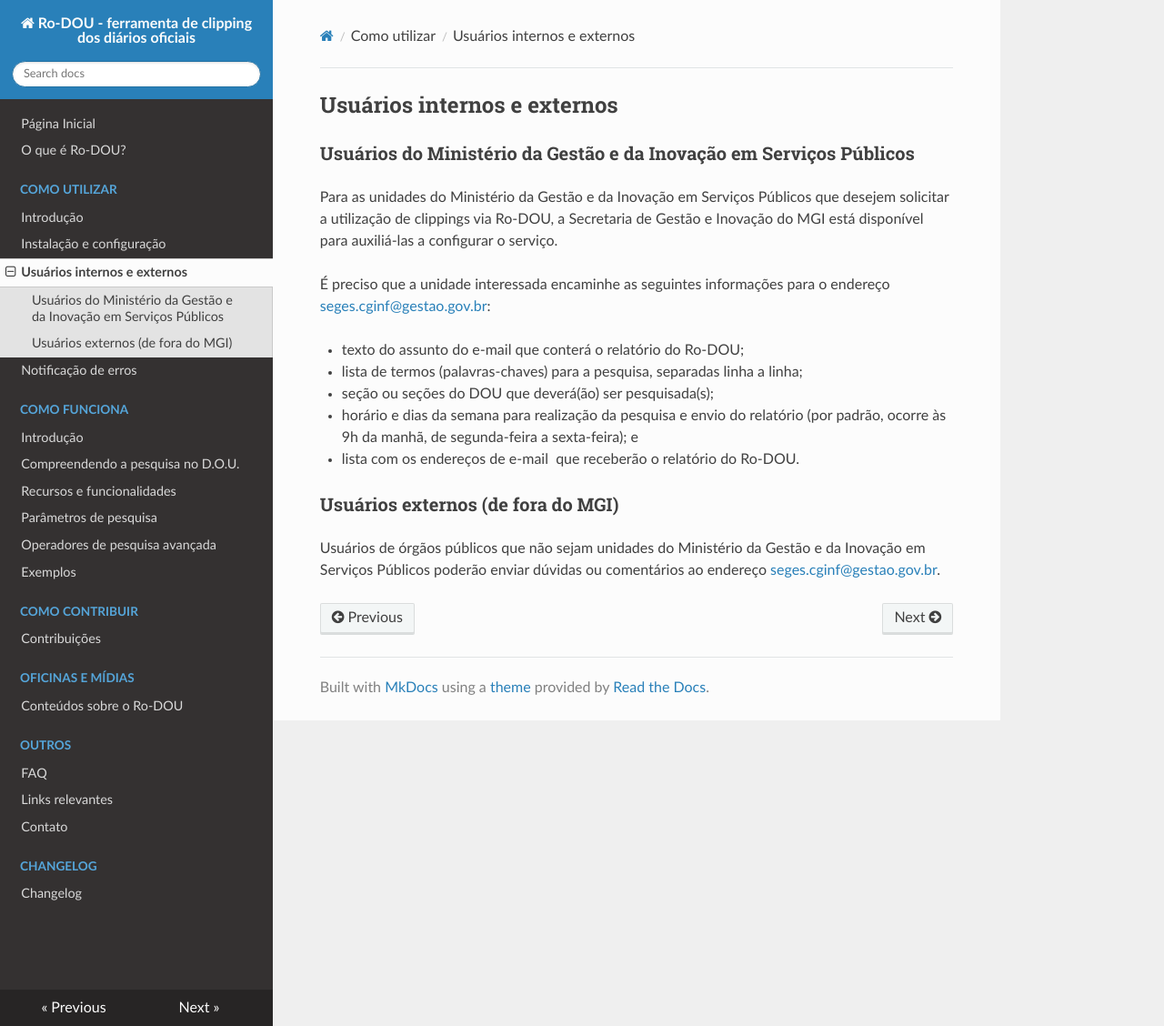
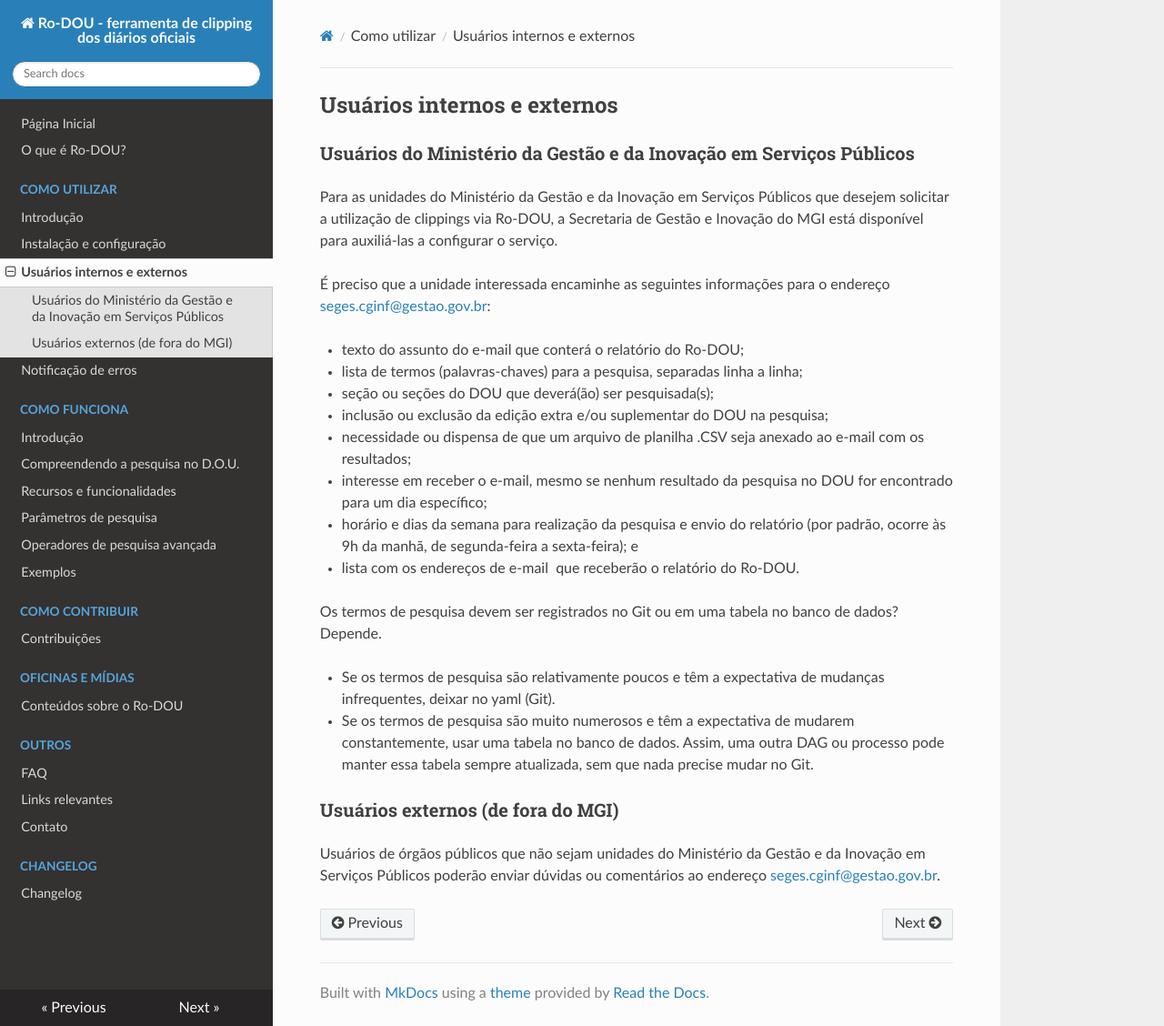
Before and after one commit to gestaogovbr/Ro-dou, an MkDocs documentation site: the page built from docs/docs/como_utilizar/usuarios.md, in a window 1280 px wide and 1128 px high. Shown: the whole window at 91% size. Built offline with MkDocs 1.6.1, drawn with Linux system fonts in a browser that asks for light colours; nearby versions of some CDN libraries.

Commit message:
improve user's request list

```diff
--- a/docs/docs/como_utilizar/usuarios.md
+++ b/docs/docs/como_utilizar/usuarios.md
@@ -9,8 +9,17 @@
 * texto do assunto do e-mail que conterá o relatório do Ro-DOU;
 * lista de termos (palavras-chaves) para a pesquisa, separadas linha a linha;
 * seção ou seções do DOU que deverá(ão) ser pesquisada(s);
+* inclusão ou exclusão da edição extra e/ou suplementar do DOU na pesquisa;
+* necessidade ou dispensa de que um arquivo de planilha .CSV seja anexado ao e-mail com os resultados;
+* interesse em receber o e-mail, mesmo se nenhum resultado da pesquisa no DOU for encontrado para um dia específico;
 * horário e dias da semana para realização da pesquisa e envio do relatório (por padrão, ocorre às 9h da manhã, de segunda-feira a sexta-feira); e
 * lista com os endereços de e-mail  que receberão o relatório do Ro-DOU.
+
+
+Os termos de pesquisa devem ser registrados no Git ou em uma tabela no banco de dados? Depende.
+
+* Se os termos de pesquisa são relativamente poucos e têm a expectativa de mudanças infrequentes, deixar no yaml (Git).
+* Se os termos de pesquisa são muito numerosos e têm a expectativa de mudarem constantemente, usar uma tabela no banco de dados. Assim, uma outra DAG ou processo pode manter essa tabela sempre atualizada, sem que nada precise mudar no Git.
 
 ### Usuários externos (de fora do MGI)
 
```
